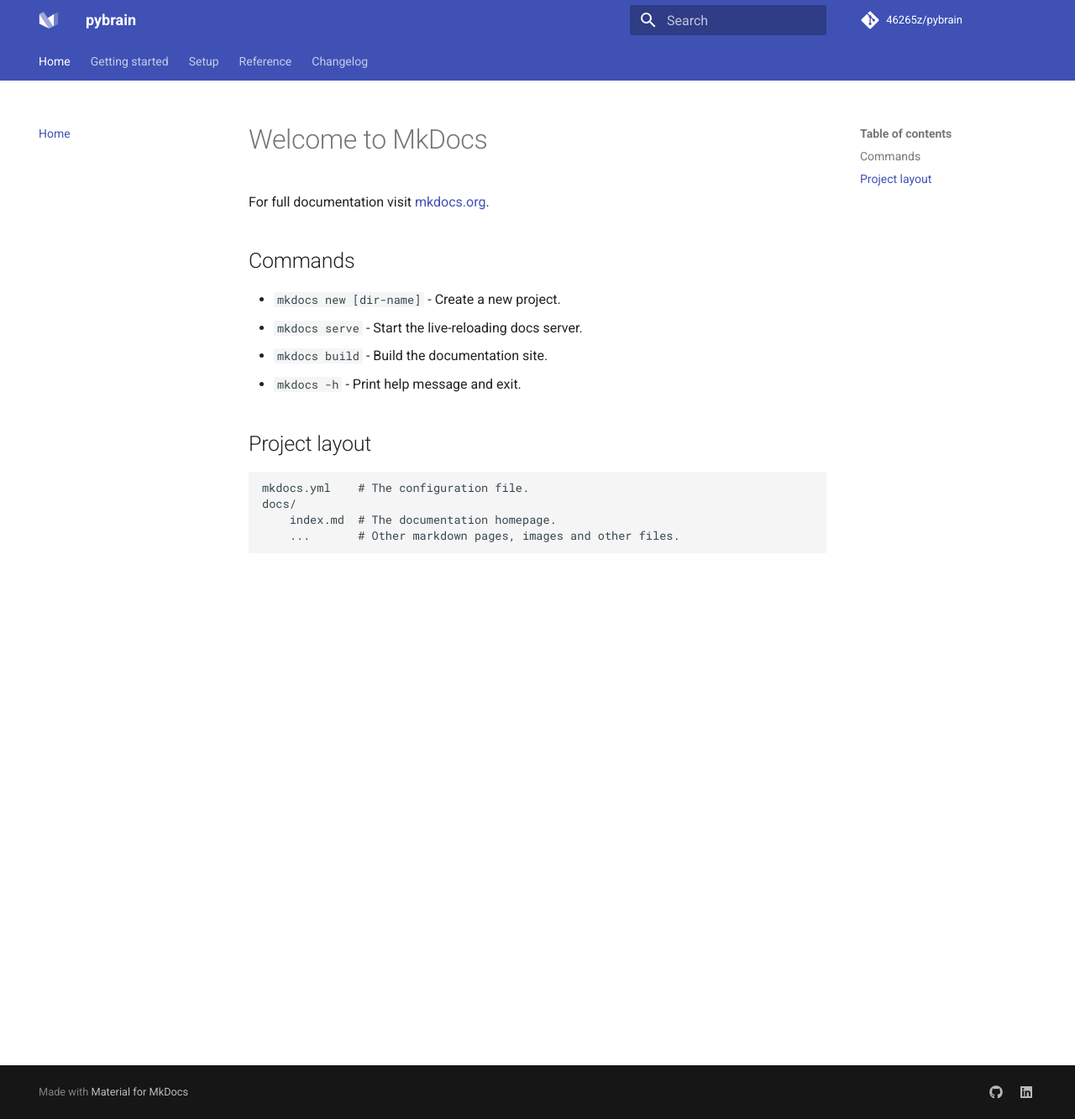
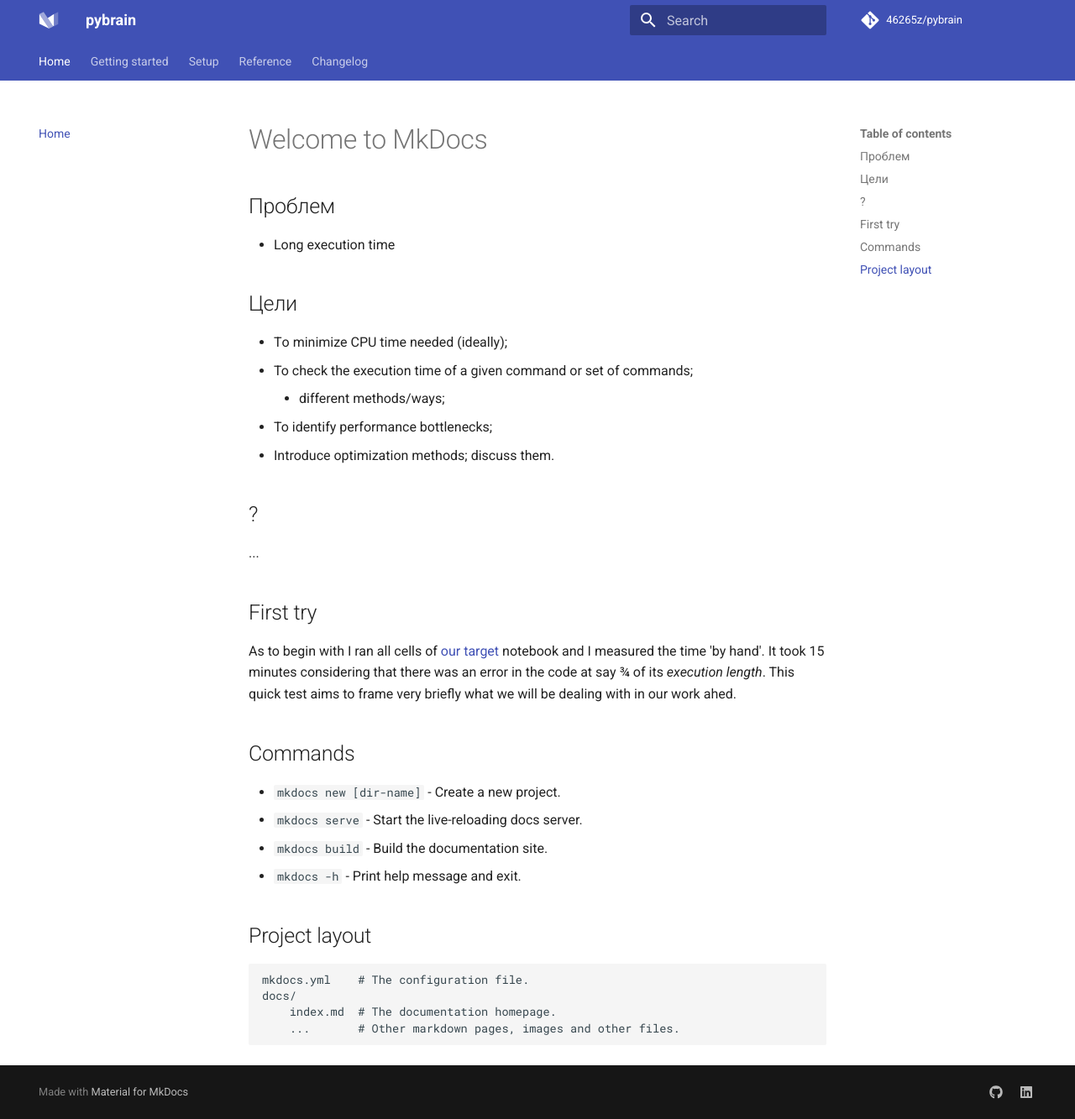
Before and after one commit to 46265z/pybrain, an MkDocs documentation site: the page built from docs/index.md, in a window 1280 px wide and 1333 px high. Shown: the whole window at 84% size. Built offline with MkDocs 1.6.1 and Material for MkDocs 9.7.7, drawn with Linux system fonts in a browser that asks for light colours; comment, search, counter and statistics services are not loaded.

Commit message:
Update index.md

```diff
--- a/docs/index.md
+++ b/docs/index.md
@@ -1,6 +1,24 @@
 # Welcome to MkDocs
 
-For full documentation visit [mkdocs.org](https://www.mkdocs.org).
+
+<!-- For full documentation visit [mkdocs.org](https://www.mkdocs.org). -->
+## Проблем
+
+* Long execution time
+
+## Цели
+
+* Тo minimize CPU time needed (ideally);
+* To check the execution time of a given command or set of commands;
+    * different methods/ways;
+* To identify performance bottlenecks;
+* Introduce optimization methods; discuss them.
+
+## ?
+...
+
+## First try
+As to begin with I ran all cells of [our target](https://example.com) notebook and I measured the time 'by hand'. It took 15 minutes considering that there was an error in the code at say 3/4 of its _execution length_. This quick test aims to frame very briefly what we will be dealing with in our work ahed.
 
 ## Commands
 
```
